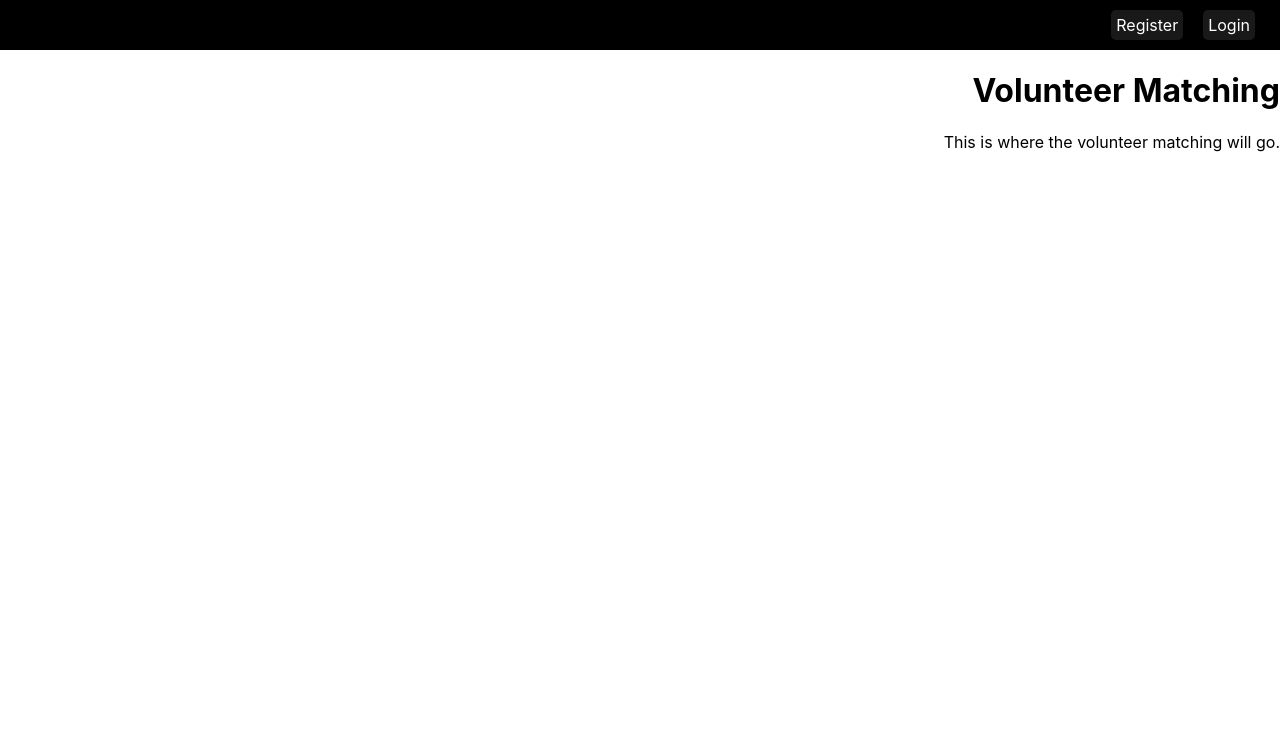
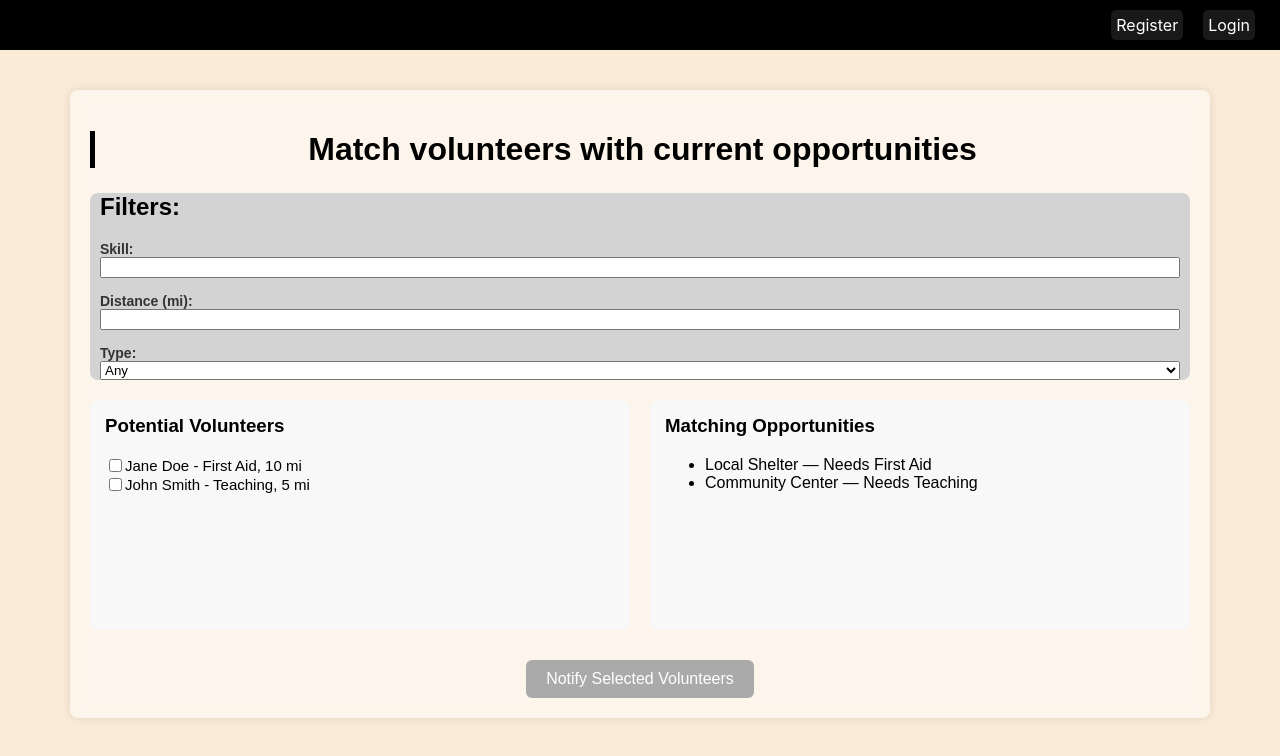
Before and after one commit to Astr0mike/group6-volunteer-app, a React (Create React App) app: page /volunteer-matching in a window 1280 px wide. Shown: the top 756 px of the page. Built offline with nearby package versions, Linux system fonts and the light colour scheme.

Commit message:
finished rough draft of volunteer matching page

```diff
--- a/src/App.css
+++ b/src/App.css
@@ -1,5 +1,9 @@
 .App {
   text-align: right;
+}
+
+body {
+  background-color: antiquewhite;
 }
 
 nav {
--- a/src/components/VolunteerMatching.js
+++ b/src/components/VolunteerMatching.js
@@ -1,11 +1,107 @@
-import React from 'react';
+import React, {useState} from 'react';
 import '../css/VolunteerMatching.css'
 
+// placeholder data, for now
+const mockVolunteers = [
+    { id: 1, name: 'Jane Doe', skill: 'First Aid', distance: 10 },
+    { id: 2, name: 'John Smith', skill: 'Teaching', distance: 5 },
+];
+
 const VolunteerMatching = () => {
+    // function that sets the initial state of the filters to blank
+    const [filters, setFilters] = useState({
+        skill: '',
+        distance: '',
+        type: '',
+    });
+    const [selectedVolunteers, setSelectedVolunteers] = useState([]);
+
+    // function to handle checkboxes
+    const handleCheckboxChange = (id) => {
+        setSelectedVolunteers((prev) =>
+            prev.includes(id)
+                ? prev.filter((volunteerId) => volunteerId !== id)
+                : [...prev, id]
+        );
+    };
+
+    // Alerts admin that they have notified selected volunteer(s)
+    const handleNotify = () => {
+        const names = mockVolunteers
+            .filter((volunteer) => selectedVolunteers.includes(volunteer.id))
+            .map((volunteer) => volunteer.name);
+        alert(`You have been notified of ${names.join(', ')}`);
+    };
+
+    // function to handle changing the filters
+    const handleChange = (e) => {
+        setFilters({
+            ...filters,
+            [e.target.name]: e.target.value,
+        });
+    };
+
     return (
         <div className="volunteer-matching">
-            <h1>Volunteer Matching</h1>
-            <p>This is where the volunteer matching will go.</p>
+            <h1>Match volunteers with current opportunities</h1>
+            <div className="matching-filters">
+                <h2>Filters:</h2>
+                <label className="filter">
+                    Skill:
+                    <input type="text" name="skill" value={filters.skill} onChange={handleChange} />
+                </label>
+                <label className="filter">
+                    Distance (mi):
+                    <input type="number" name="distance" value={filters.distance} onChange={handleChange} />
+                </label>
+                <label className="filter">
+                    Type:
+                    <select name="type" value={filters.type} onChange={handleChange}>
+                        <option value="">Any</option>
+                        <option value="environmental">Environmental</option>
+                        <option value="education">Education</option>
+                        <option value="healthcare">Healthcare</option>
+                    </select>
+                </label>
+            </div>
+
+            <div className="matching-results">
+                <div className="volunteer-list">
+                    <h3>Potential Volunteers</h3>
+                    <ul>
+                        {/* to be replaced with data from a database */ mockVolunteers.map((volunteer) => (
+                            <il key={volunteer.id}>
+                                <label>
+                                    <input
+                                        type="checkbox"
+                                        checked={selectedVolunteers.includes(volunteer.id)}
+                                        onChange={() => handleCheckboxChange(volunteer.id)}
+                                    />
+                                    {` ${volunteer.name} - ${volunteer.skill}, ${volunteer.distance} mi`}
+                                </label>
+                            </il>
+                            ))}
+                    </ul>
+                </div>
+
+                <div className="opportunity-list">
+                    <h3>Matching Opportunities</h3>
+                    {/* to be replaced with data from a database */}
+                    <ul>
+                        <li>Local Shelter — Needs First Aid</li>
+                        <li>Community Center — Needs Teaching</li>
+                    </ul>
+                </div>
+            </div>
+            <div className="notify-section">
+                <button
+                    className="notify-btn"
+                    disabled={selectedVolunteers.length === 0}
+                    onClick={handleNotify}
+                >
+                    Notify Selected Volunteers
+                </button>
+            </div>
         </div>
     );
 };
--- a/src/css/VolunteerMatching.css
+++ b/src/css/VolunteerMatching.css
@@ -0,0 +1,97 @@
+.volunteer-matching { /* entire volunteer matching container */
+    max-width: 1100px;
+    margin: 40px auto;
+    padding: 20px;
+    background-color: rgba(255, 255, 255, 0.5);
+    backdrop-filter: blur(10px);
+    -webkit-backdrop-filter: blur(10px);
+    border-radius: 8px;
+    box-shadow: 0 0 10px rgba(0,0,0,0.1);
+    text-align: left;
+    font-family: "PT Sans Narrow", sans-serif;
+}
+
+.volunteer-matching h1 { /* Match volunteers with current opportunities */
+    text-align: center;
+    margin-bottom: 25px;
+    margin-left: auto;
+    border-left: black solid 5px;
+}
+
+.matching-filters {
+    background-color: lightgray;
+    border-radius: 8px;
+    margin-bottom: 20px;
+    padding-left: 10px;
+}
+
+.matching-results {
+    display: flex;
+    gap: 20px;
+    justify-content: space-between;
+}
+
+.volunteer-list,
+.opportunity-list {
+    flex: 1;
+    background-color: #f8f8f8;
+    padding: 15px;
+    border-radius: 8px;
+    min-height: 200px;
+}
+
+.volunteer-list ul {
+    list-style: none;
+    padding-left: 0;
+    margin: 0;
+}
+
+.volunteer-list li {
+    margin-bottom: 10px;
+}
+
+.volunteer-list label {
+    display: flex;
+    align-items: center;
+    font-size: 15px;
+}
+
+.volunteer-list h3,
+.opportunity-list h3 {
+    margin-top: 0;
+}
+
+.filter { /* */
+    display: flex;
+    flex-direction: column;
+    font-size: 14px;
+    font-weight: bold;
+    margin-bottom: 15px;
+    margin-right: 10px;
+    color: #333;
+}
+
+.notify-section {
+    margin-top: 30px;
+    text-align: center;
+}
+
+.notify-btn { /* notification button to send volunteers alert */
+    padding: 10px 20px;
+    font-size: 16px;
+    background-color: #28a745;
+    color: white;
+    border: none;
+    border-radius: 6px;
+    cursor: pointer;
+    transition: background-color 0.2s ease;
+}
+
+.notify-btn:hover { /* color notify button changes too when hovered over */
+    background-color: #218838;
+}
+
+.notify-btn:disabled { /* color when no selection is made and button is unclickable */
+    background-color: #aaa;
+    cursor: not-allowed;
+}
```
